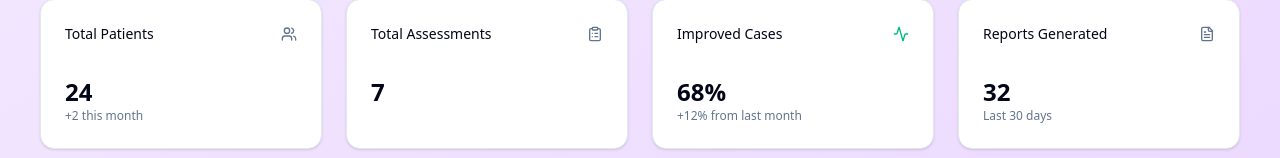
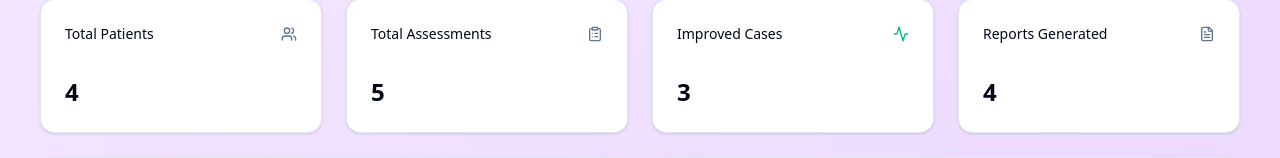
Before and after one commit to Trace-Bitcamp/trace-frontend, a Next.js app: page /dashboard in a window 1280 px wide. Shown: the part 198-356 px from the top of the page. Built offline with nearby package versions, Linux system fonts and the light colour scheme; no server answers.

Commit message:
populated some cards on dashboard

```diff
--- a/src/app/dashboard/page.tsx
+++ b/src/app/dashboard/page.tsx
@@ -91,8 +91,7 @@ export default function Home() {
                   <Users className="h-4 w-4 text-muted-foreground" />
                 </CardHeader>
                 <CardContent>
-                  <div className="text-2xl font-bold">24</div>
-                  <p className="text-xs text-muted-foreground">+2 this month</p>
+                  <div className="text-2xl font-bold">4</div>
                 </CardContent>
               </Card>
               <Card>
@@ -101,7 +100,7 @@ export default function Home() {
                   <ClipboardList className="h-4 w-4 text-muted-foreground" />
                 </CardHeader>
                 <CardContent>
-                  <div className="text-2xl font-bold">7</div>
+                  <div className="text-2xl font-bold">5</div>
                 </CardContent>
               </Card>
               <Card>
@@ -110,8 +109,7 @@ export default function Home() {
                   <Activity className="h-4 w-4 text-emerald-500" />
                 </CardHeader>
                 <CardContent>
-                  <div className="text-2xl font-bold">68%</div>
-                  <p className="text-xs text-muted-foreground">+12% from last month</p>
+                  <div className="text-2xl font-bold">3</div>
                 </CardContent>
               </Card>
               <Card>
@@ -120,8 +118,7 @@ export default function Home() {
                   <FileText className="h-4 w-4 text-muted-foreground" />
                 </CardHeader>
                 <CardContent>
-                  <div className="text-2xl font-bold">32</div>
-                  <p className="text-xs text-muted-foreground">Last 30 days</p>
+                  <div className="text-2xl font-bold">4</div>
                 </CardContent>
               </Card>
             </div>
```
